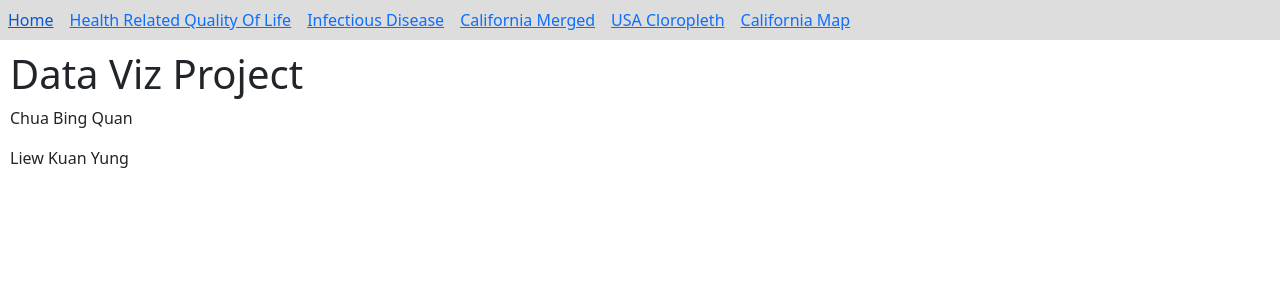
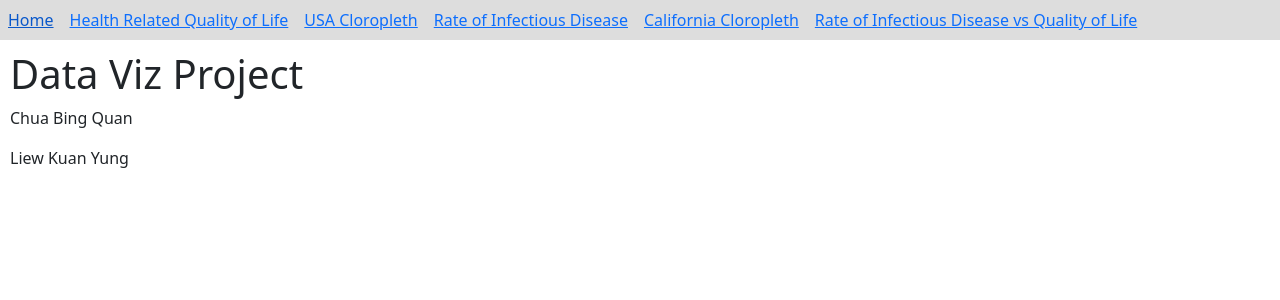
Before and after one commit to BingQuanChua/Quality-of-Life, a React (Create React App) app in the folder react-app/: page / in a window 1280 px wide. Shown: the top 300 px of the page. Built offline with nearby package versions, Linux system fonts and the light colour scheme.

Commit message:
feat: minor edit

```diff
--- a/react-app/src/components/Navbar.js
+++ b/react-app/src/components/Navbar.js
@@ -21,19 +21,19 @@ export default function Navbar() {
               <Link to="/">Home</Link>
             </li>
             <li>
-              <Link to="/health-viz">Health Related Quality Of Life</Link>
-            </li>
-            <li>
-              <Link to="/disease-viz">Infectious Disease</Link>
-            </li>
-            <li>
-              <Link to="/california-viz">California Merged</Link>
+              <Link to="/health-viz">Health Related Quality of Life</Link>
             </li>
             <li>
               <a href="/usa.html">USA Cloropleth</a>
             </li>
             <li>
-              <a href="/california.html">California Map</a>
+              <Link to="/disease-viz">Rate of Infectious Disease</Link>
+            </li>
+            <li>
+              <a href="/california.html">California Cloropleth</a>
+            </li>
+            <li>
+              <Link to="/california-viz">Rate of Infectious Disease vs Quality of Life</Link>
             </li>
           </ul>
         </nav>
```
Also changed, not shown: react-app/public/california.html (+9 -9 lines), react-app/public/usa.html (+9 -9 lines), 1 other file (tests, documents, lock files or other folders).
